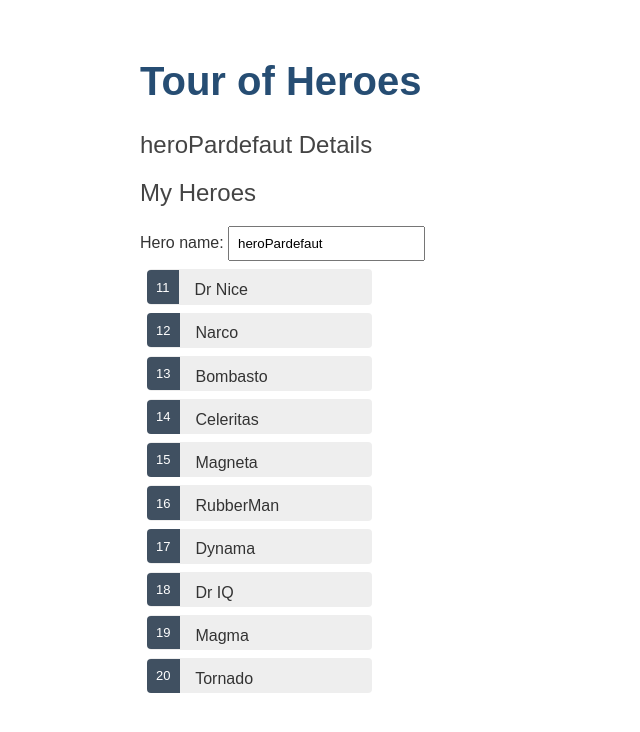
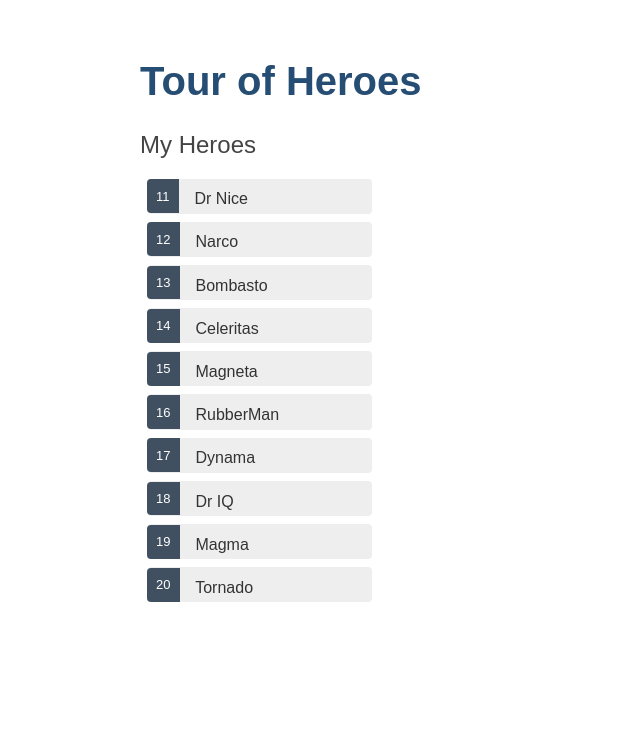
Before and after one commit to MBrit24/Tour-Of-Heroes, an Angular app: page / in a window 1280 px wide. Shown: the top 732 px of the page, without its empty margins (0-640 px from the left). Built offline with nearby package versions, Linux system fonts and the light colour scheme.

Commit message:
2 files modified

```diff
--- a/src/app/heroes/heroes.component.html
+++ b/src/app/heroes/heroes.component.html
@@ -1,12 +1,20 @@
-<h2>{{ hero.name }} Details</h2>
+<h2>My Heroes</h2>
 
-<h2>My Heroes</h2>
-<div>
-  <label for="name">Hero name: </label>
-  <input id="name" [(ngModel)]="hero.name" placeholder="name" />
-</div>
 <ul class="heroes">
-  <li *ngFor="let hero of heroes" (click)="onSelect(hero)">
+  <li
+    *ngFor="let hero of heroes"
+    (click)="onSelect(hero)"
+    [class.selected]="hero === selectedHero"
+  >
     <span class="badge">{{ hero.id }}</span> {{ hero.name }}
   </li>
 </ul>
+
+<div *ngIf="selectedHero">
+  <h2>{{ selectedHero.name | uppercase }} Details</h2>
+  <div><span>id: </span>{{ selectedHero.id }}</div>
+  <div>
+    <label for="hero-name">Hero name: </label>
+    <input id="hero-name" [(ngModel)]="selectedHero.name" placeholder="name" />
+  </div>
+</div>
--- a/src/app/heroes/heroes.component.ts
+++ b/src/app/heroes/heroes.component.ts
@@ -8,17 +8,14 @@
   styleUrls: ['./heroes.component.css'],
 })
 export class HeroesComponent implements OnInit {
-  hero: Hero = {
-    id: 1,
-    name: 'heroPardefaut',
-  };
+  selectedHero?: Hero;
   heroes = HEROES;
 
   constructor() {}
 
   ngOnInit(): void {}
 
-  public onSelect(hero: Hero) {
-    this.hero = hero;
+  public onSelect(hero: Hero): void {
+    this.selectedHero = hero;
   }
 }
```
